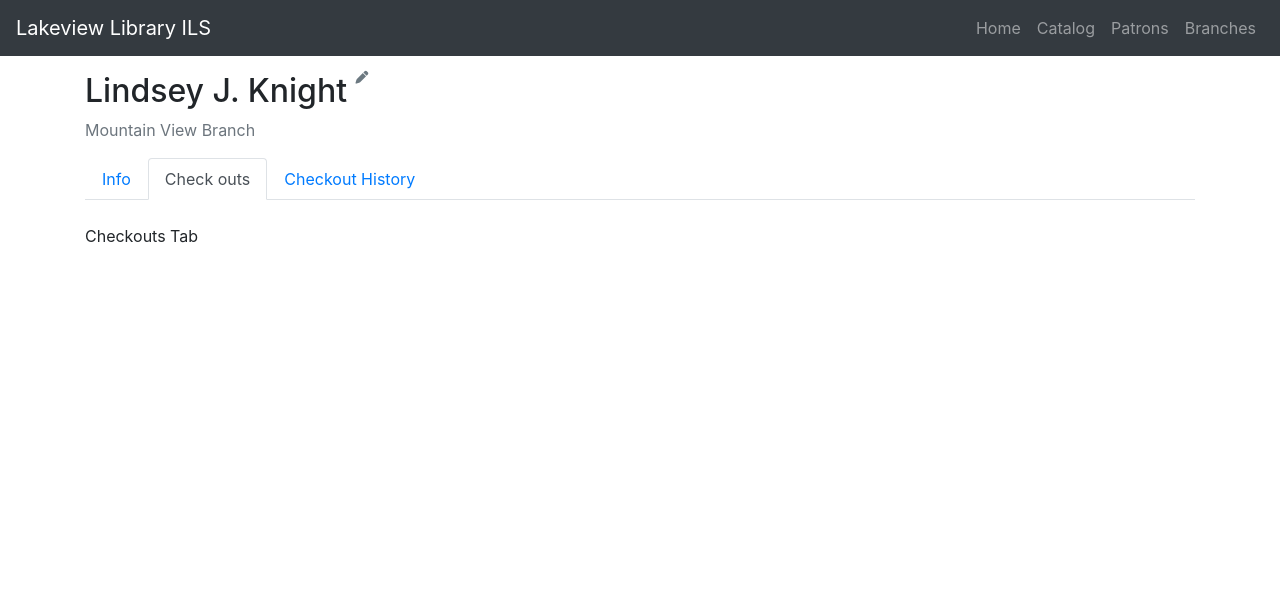
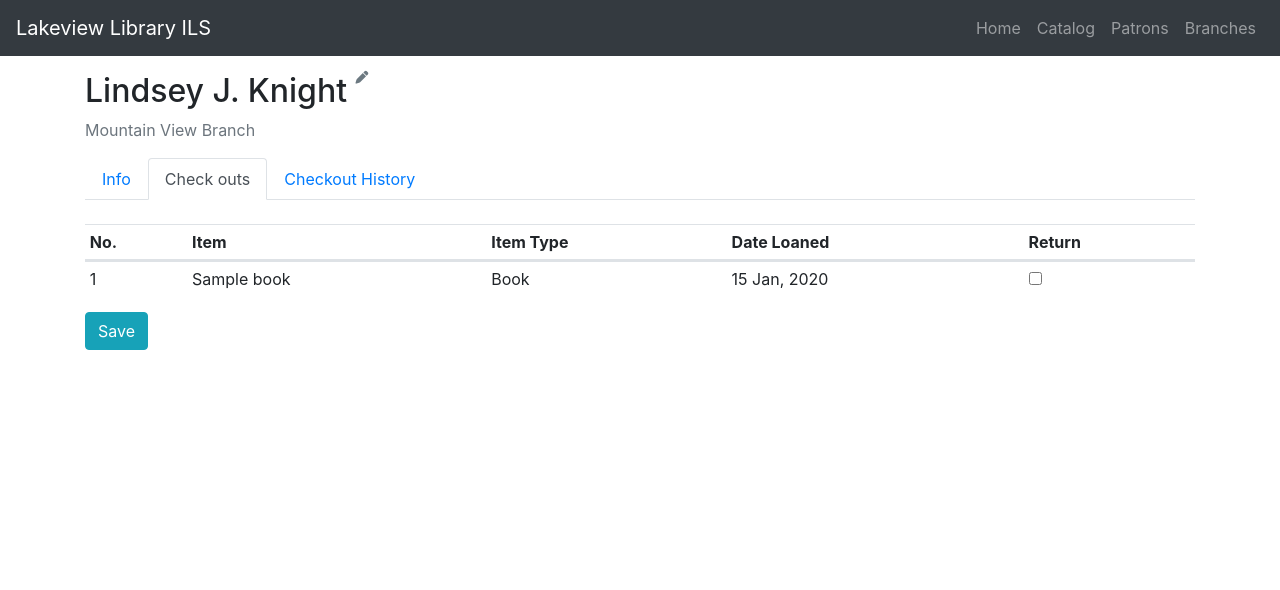
Before and after one commit to bledidalipaj/library-management-system, a Django app: page /patron/1 in a window 1280 px wide, after a click on "Check outs". Shown: the top 590 px of the page. Run offline with Django 3.2, Linux system fonts and the light colour scheme; data comes from the database, SQL or seed files in the repository; tables that the repository leaves empty hold one stand-in row (values such as "Sample post"); parts of the project's set-up code (start-up, migrations or seed data) failed here and were passed over; some libraries are stand-ins or nearby versions.

Commit message:
Add ability to check in items from patron detail page

```diff
--- a/lms/views.py
+++ b/lms/views.py
@@ -4,7 +4,7 @@ import json
 from django.contrib import messages
 from django.contrib.messages.views import SuccessMessageMixin
 from django.core.exceptions import ValidationError
-from django.http import Http404, JsonResponse
+from django.http import HttpResponseRedirect, Http404, JsonResponse
 from django.shortcuts import get_object_or_404, redirect, render
 from django.urls import reverse_lazy
 from django.views.generic import (
@@ -190,21 +190,8 @@ class PlaceHoldItemView(SuccessMessageMixin, CreateView):
         return reverse_lazy('item-detail', kwargs={'pk': self.kwargs['pk']})
 
 
-def patron_detail(request, pk):
-    if request.method == 'GET':
-        patron = get_object_or_404(Patron, pk=pk)
-        patron_card = get_object_or_404(LibraryCard, patron=patron)
+class PatronDetailView(SuccessMessageMixin, View):
 
-        form = PatronForm(instance=patron)
-
-        context = {'patron': patron, 'form': form}
-        context['checkout_history'] = CheckoutHistory.objects.filter(
-            library_card=patron_card).all()
-        print(context)
-    return render(request, 'patron_detail.html', context)
-
-
-class PatronDetailView(View):
     def get(self, request, pk):
         patron = get_object_or_404(Patron, pk=pk)
         patron_card = get_object_or_404(LibraryCard, patron=patron)
@@ -213,8 +200,24 @@ class PatronDetailView(View):
         context = {'patron': patron, 'form': form}
         context['checkout_history'] = CheckoutHistory.objects.filter(
             library_card=patron_card).all()
+        context['checkouts'] = Checkout.objects.filter(
+            library_card=patron_card)
 
         return render(request, 'patron_detail.html', context)
+
+    def post(self, request, pk):
+        checkout_ids = request.POST.getlist('item-id')
+        items_count = len(checkout_ids)
+        success_message = f'Successfully returned {items_count}' + [
+            ' items.', ' item.'][items_count == 1]
+
+        for checkout_id in checkout_ids:
+            checkout_obj = get_object_or_404(Checkout, pk=checkout_id)
+            checkout_obj.delete()
+
+        messages.success(request, success_message)
+
+        return HttpResponseRedirect(self.request.path_info)
 
 
 class PatronUpdateView(SuccessMessageMixin, UpdateView):
--- a/templates/patron_detail.html
+++ b/templates/patron_detail.html
@@ -136,10 +136,57 @@
             </div> <!-- /.patron-info-container -->
           </div> <!-- /.tab-pane -->
 
+          <!-- Checkouts Tab Content -->
           <div class="tab-pane fade show" id="checkouts" role="tabpanel" aria-labelledby="checkouts-tab">
-            Checkouts Tab
+
+            {% if checkouts %}
+              <form action="" method="POST">
+                {% csrf_token %}
+                <div class="table-responsive">
+                  <table class="table table-hover table-sm align-middle" id="checkout-history-table">
+                      <!-- Screen Readers -->
+                      <caption class="sr-only">
+                        Displays active checkouts for patron
+                      </caption>
+                      <thead>
+                          <tr class="align-middle">
+                            <th scope="col" class="align-middle">No.</th>
+                            <th scope="col" class="align-middle">Item</th>
+                            <th scope="col" class="align-middle">Item Type</th>
+                            <th scope="col" class="align-middle">
+                              Date Loaned
+                            </th>
+                            <th scope="col" class="align-middle">Return</th>
+                          </tr>
+                      </thead>
+                      <tbody>
+                        {% for entry in checkouts %}
+                          <tr>
+                            <td>{{ forloop.counter }}</td>
+                            <td>{{ entry.library_asset.title }}</td>
+                            <td>Book</td>
+                            <td>{{ entry.since|date:"d M, Y" }}</td>
+
+                            <td>
+                              <input type="checkbox" value="{{ entry.pk }}" name="item-id">
+                            </td>
+                          </tr>
+                        {% endfor %}
+                      </tbody>
+                  </table>
+                </div>
+                <!-- /.table-responsive -->
+                <input type="submit" class="btn btn-info" value="Save">
+              </form>
+            {% else %}
+                  <p class="text-muted">
+                    This patron hasn't any borrowed items. Click <a href="{% url 'catalog' %}">here</a> to check the library catalog.
+                  </p>
+            {% endif %}
+
           </div>
 
+          <!-- Checkout History Tab Content -->
           <div class="tab-pane fade show" id="checkout-history" role="tabpanel" aria-labelledby="checkout-history-tab">
             <div class="table-responsive">
               <table class="table table-hover table-sm align-middle" id="checkout-history-table">
```
